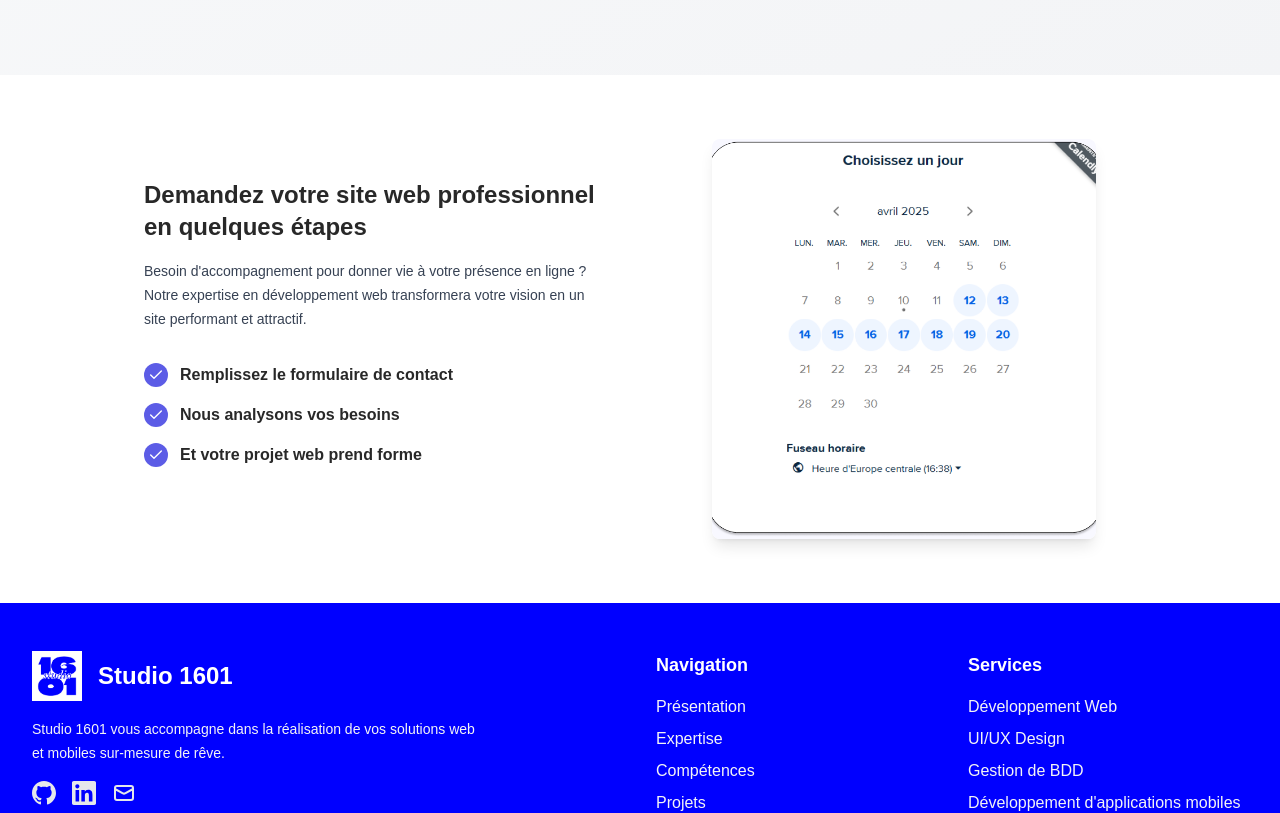
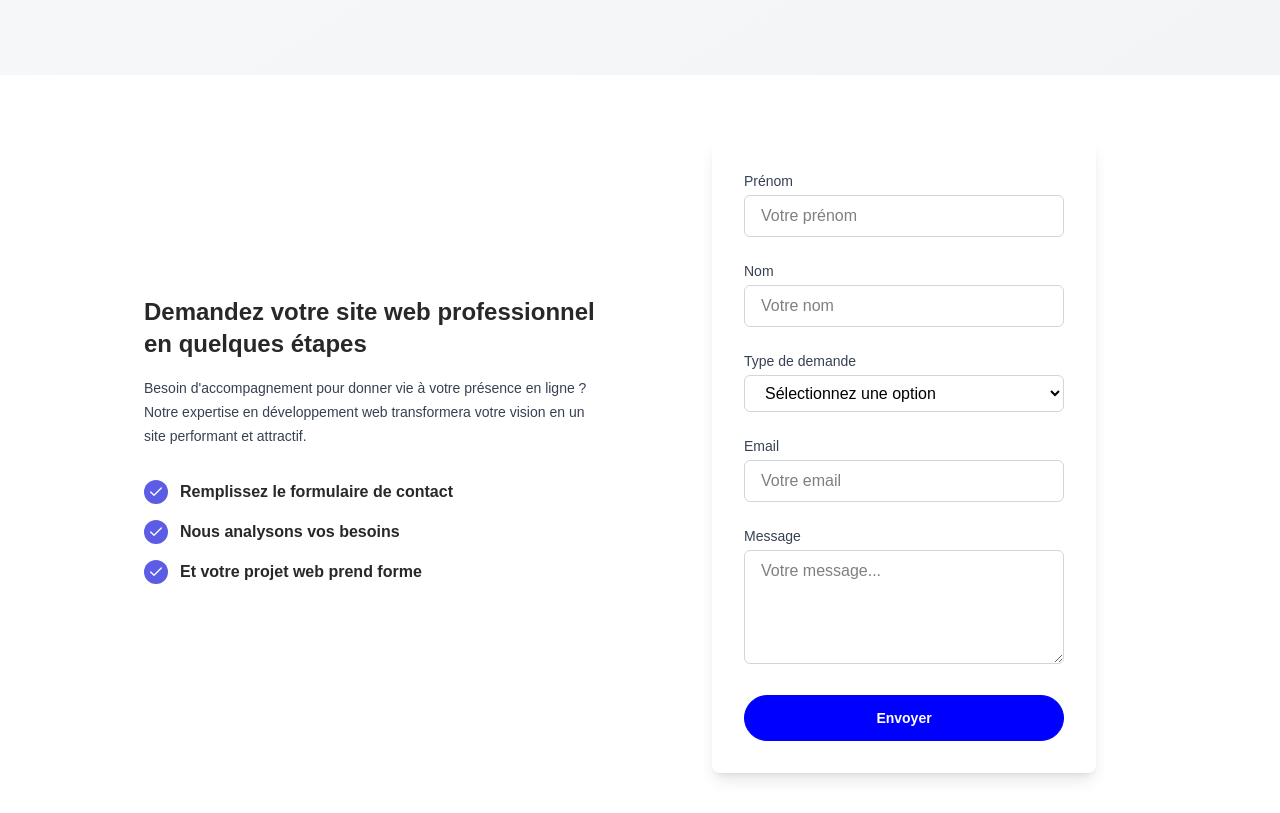
Before and after one commit to iassadki/studio-1601, a Next.js app: page / in a window 1280 px wide. Shown: the part 3720-4533 px from the top of the page. Built offline with nearby package versions, Linux system fonts and the light colour scheme.

Commit message:
Contact page

```diff
--- a/src/app/components/sections/Contact.tsx
+++ b/src/app/components/sections/Contact.tsx
@@ -2,7 +2,7 @@
 import fields from '@/app/data/fields.json';
 import Image from "next/image";
 import { Check } from 'lucide-react';
-// import ButtonPrimary from "@/app/components/ui/ButtonPrimary";
+import ButtonPrimary from "@/app/components/ui/ButtonPrimary";
 
 
 const Contact: React.FC = () => {
@@ -33,16 +33,71 @@ const Contact: React.FC = () => {
                             </div>
                         </div>
                     </div>
-                    {/* Image à droite */}
+                    {/* Mini formulaire à droite */}
                     <div className="flex justify-center">
-                        <div className="relative w-full max-w-sm h-100">
-                            <Image
-                                src={contact.imagePath}
-                                alt={contact.title}
-                                fill
-                                className="rounded-lg shadow-lg object-cover"
-                            />
-                        </div>
+                        <form className="w-full max-w-sm bg-white rounded-lg shadow-lg p-8 space-y-6">
+                            <div>
+                                <label htmlFor="firstname" className="block text-sm font-medium text-gray-700 mb-1">Prénom</label>
+                                <input
+                                    type="text"
+                                    id="firstname"
+                                    name="firstname"
+                                    className="w-full px-4 py-2 border border-gray-300 rounded-md focus:outline-none focus:ring-2 focus:ring-primary"
+                                    placeholder="Votre prénom"
+                                    required
+                                />
+                            </div>
+                            <div>
+                                <label htmlFor="lastname" className="block text-sm font-medium text-gray-700 mb-1">Nom</label>
+                                <input
+                                    type="text"
+                                    id="lastname"
+                                    name="lastname"
+                                    className="w-full px-4 py-2 border border-gray-300 rounded-md focus:outline-none focus:ring-2 focus:ring-primary"
+                                    placeholder="Votre nom"
+                                    required
+                                />
+                            </div>
+                            <div>
+                                <label htmlFor="requestType" className="block text-sm font-medium text-gray-700 mb-1">Type de demande</label>
+                                <select
+                                    id="requestType"
+                                    name="requestType"
+                                    className="w-full px-4 py-2 border border-gray-300 rounded-md focus:outline-none focus:ring-2 focus:ring-primary"
+                                    required
+                                >
+                                    <option value="">Sélectionnez une option</option>
+                                    <option value="infos">Demande d&apos;informations</option>
+                                    <option value="devis">Demande de devis</option>
+                                    <option value="autre">Autre</option>
+                                </select>
+                            </div>
+                            <div>
+                                <label htmlFor="email" className="block text-sm font-medium text-gray-700 mb-1">Email</label>
+                                <input
+                                    type="email"
+                                    id="email"
+                                    name="email"
+                                    className="w-full px-4 py-2 border border-gray-300 rounded-md focus:outline-none focus:ring-2 focus:ring-primary"
+                                    placeholder="Votre email"
+                                    required
+                                />
+                            </div>
+                            <div>
+                                <label htmlFor="message" className="block text-sm font-medium text-gray-700 mb-1">Message</label>
+                                <textarea
+                                    id="message"
+                                    name="message"
+                                    rows={4}
+                                    className="w-full px-4 py-2 border border-gray-300 rounded-md focus:outline-none focus:ring-2 focus:ring-primary"
+                                    placeholder="Votre message..."
+                                    required
+                                />
+                            </div>
+                            <ButtonPrimary type="submit" className="w-full">
+                                Envoyer
+                            </ButtonPrimary>
+                        </form>
                     </div>
                 </div>
             </div>
```
